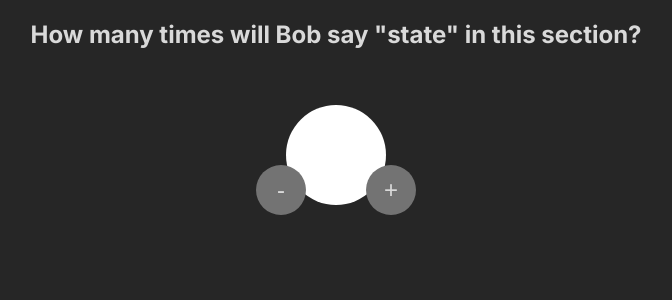
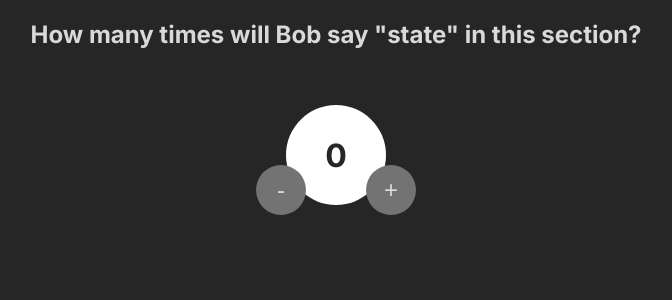
Before and after one commit to mudimurtala/BuildAndLearn, a React (Vite) app in the folder simple-page-react/: page / in a window 1280 px wide. Shown: the top 300 px of the page, without its empty margins (304-976 px from the left). Built offline with nearby package versions, Linux system fonts and the light colour scheme.

Commit message:
Add files

```diff
--- a/simple-page-react/App.jsx
+++ b/simple-page-react/App.jsx
@@ -1,6 +1,11 @@
 import React from "react"
 
 export default function App() {
+    const [isResult, setIsResult] = React.useState(0)
+    function handleClick() {
+        setIsResult(prevResult => prevResult + 1);
+    }
+
     /**
      * Challenge:
      * Create state to track our count value (initial value is 0)
@@ -10,9 +15,9 @@ export default function App() {
         <main className="container">
             <h1>How many times will Bob say "state" in this section?</h1>
             <div className="counter">
-                <button className="minus" aria-label="Decrease count">-</button>
-                <h2 className="count"></h2>
-                <button className="plus" aria-label="Increase count">+</button>
+                <button onClick={() => setIsResult(isResult - 1)} className="minus" aria-label="Decrease count">-</button>
+                <h2 className="count">{isResult}</h2>
+                <button onClick={handleClick} className="plus" aria-label="Increase count">+</button>
             </div>
         </main>
     )
```
